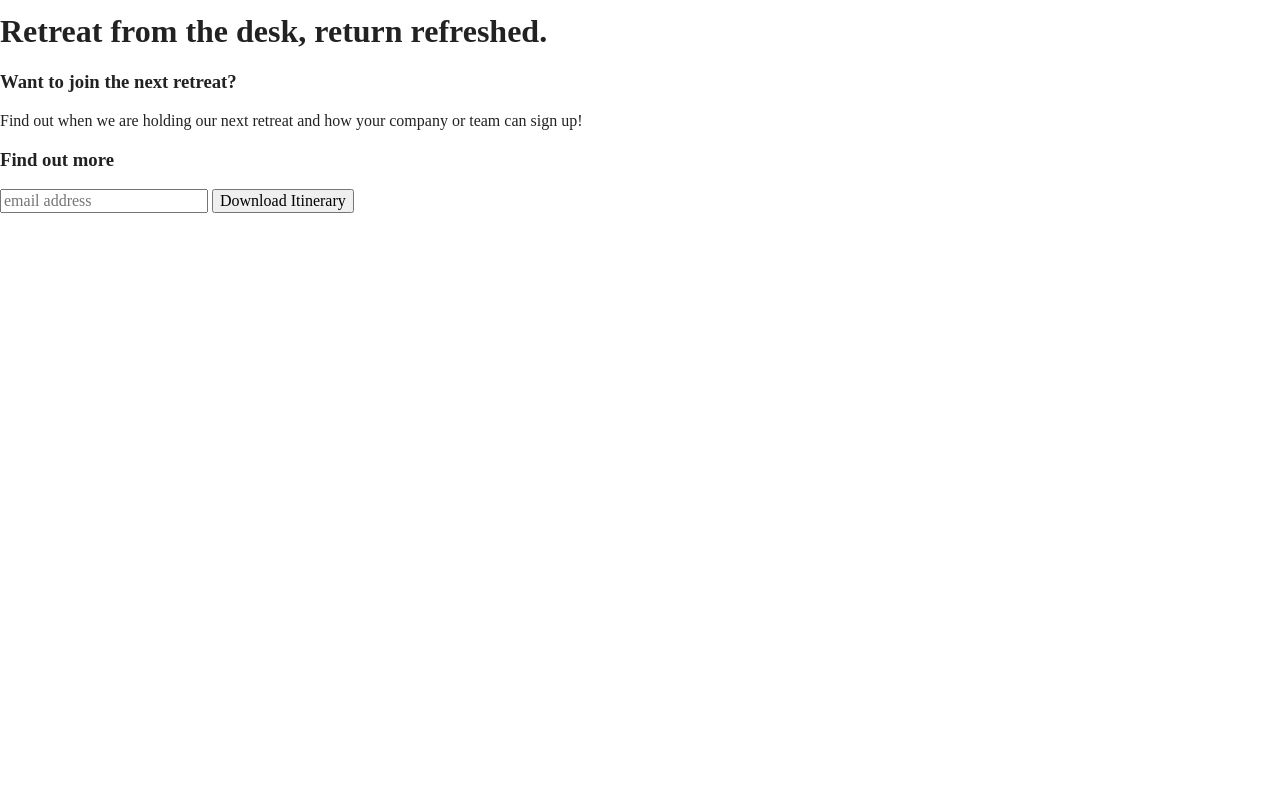
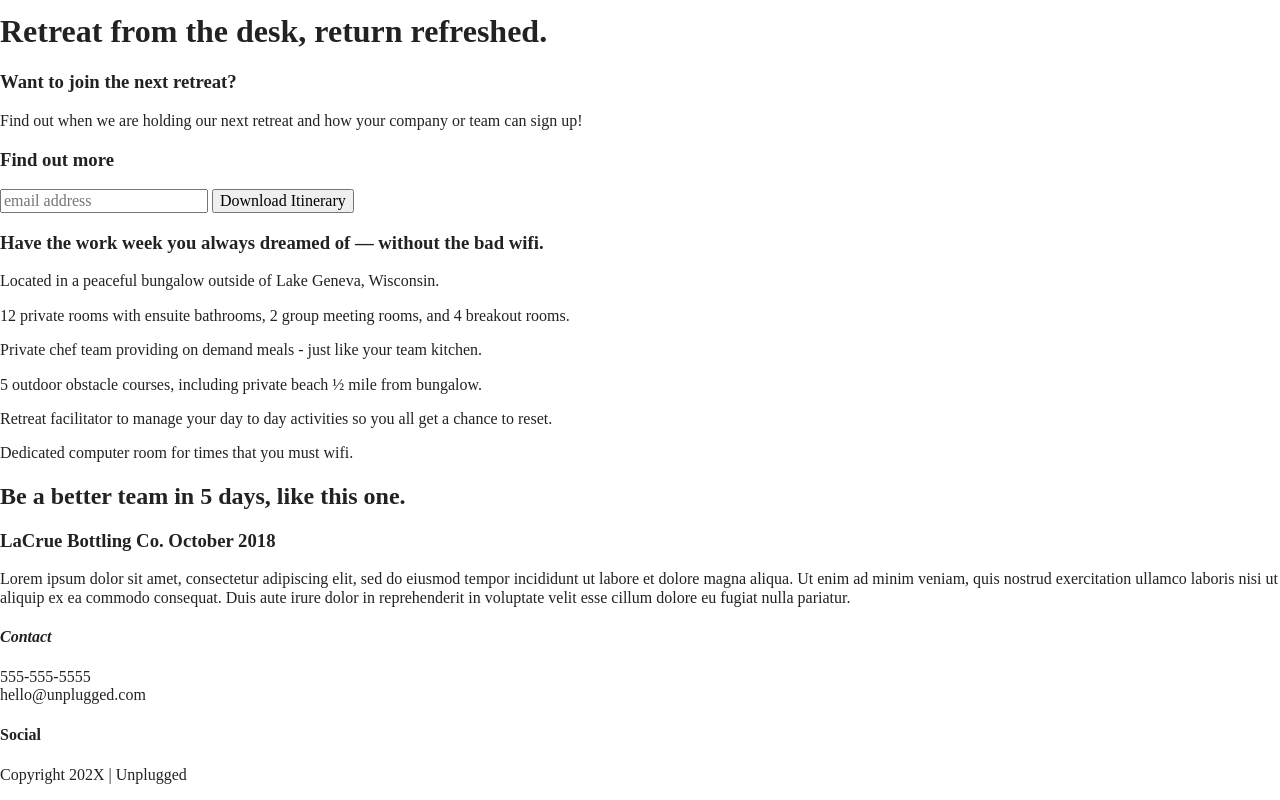
Before and after one commit to k-kenney/unplugged-retreat, a website built with Parcel: page index.html in a window 1280 px wide. Shown: the part 501-1301 px from the top of the page. Before the commit the page ends 800 px from the top, so only its background shows below. Built offline with nearby package versions, Linux system fonts and the light colour scheme.

Commit message:
completed content for homepage?

```diff
--- a/index.html
+++ b/index.html
@@ -30,17 +30,14 @@
       <figure>
         <a href="#"><img src="img/unpluggedlogo.png" alt="unplugged logo"></a>
       </figure>
-      <div class="header-divider"></div>
+      <div class="header-divider">
+      </div>
       <nav>
         <ul>
           <li><a href="faq/index.html" target="_blank" rel="noopener">FAQ</a></li>
           <li><a href="about/index.html" target="_blank" rel="noopener">About</a></li>
         </ul>
       </nav>
-
-    </div>
-  </header>
-    <main>
       <section class="hero-area">
         <a href="#"><img src="img/unplugged-retreat.jpg" alt="unplugged logo"></a>
         <div class="content-wrapper">
@@ -58,12 +55,70 @@
           <input type="button" value="Download Itinerary">
         </div>
       </aside>
+    </div>
+  </header>
+  <main>
+    <div>
+      <h3>
+        Have the work week you always dreamed of — without the bad wifi.
+      </h3>
+      <section class="features">
+        <div class="content-wrapper">
+          <article>
+            <p class="fontawesome-icon"></p>
+            <p class="features-item-description">Located in a peaceful bungalow outside of Lake Geneva, Wisconsin.</p>
+          </article>
+          <article class="features-items">
+            <p class="fontawesome-icon"></p>
+            <p class="features-item-description">12 private rooms with ensuite bathrooms, 2 group meeting rooms, and 4 breakout rooms.</p>
+          </article>
+          <article class="features-items">
+            <p class="fontawesome-icon"></p>
+            <p class="features-item-description">Private chef team providing on demand meals - just like your team kitchen.</p>
+          </article>
+          <article class="features-items">
+            <p class="fontawesome-icon"></p>
+            <p class="features-item-description">5 outdoor obstacle courses, including private beach ½ mile from bungalow.</p>
+          </article>
+          <article class="features-items">
+            <p class="fontawesome-icon"></p>
+            <p class="features-item-description">Retreat facilitator to manage your day to day activities so you all get a chance to reset.</p>
+          </article>
+          <article class="features-items">
+            <p class="fontawesome-icon"></p>
+            <p class="features-item-description">Dedicated computer room for times that you must wifi.</p>
+          </article>
+        </div>
+      </section>
+    </div>
+    <section class="reviews">
+      <div class="content-wrapper">
+        <h2>Be a better team in 5 days, like this one.</h2>
+        <div class="reviews-example">
+          <h3>LaCrue Bottling Co.
+            October 2018
+          </h3>
+          <p>
+            Lorem ipsum dolor sit amet, consectetur adipiscing elit, sed do eiusmod tempor incididunt ut labore et
+            dolore magna aliqua. Ut enim ad minim veniam, quis nostrud exercitation ullamco laboris nisi ut aliquip ex
+            ea commodo consequat. Duis aute irure dolor in reprehenderit in voluptate velit esse cillum dolore eu fugiat
+            nulla pariatur.
+          </p>
+        </div>
+      </div>
+    </section>
+    <div></div>
   </main> <!-- main wrapper -->
   <footer>
-      <div>
-        <div>
-          <div>
-            <div>
+    <div class="content-wrapper">
+      <div class="footer-content">
+        <h4><em>Contact</em></h4>
+        <p>555-555-5555 <br>
+          hello@unplugged.com
+          </p>
+        <div class="social">
+          <h4>Social</h4>
+          <div class="social-links">
             <p><a href="https://www.facebook.com/yoursite" target="_blank" rel="noopener"></a></p>
             <p><a href="https://www.facebook.com/yoursite" target="_blank" rel="noopener"></a></p>
             <p><a href="https://www.facebook.com/yoursite" target="_blank" rel="noopener"></a></p>
@@ -71,15 +126,12 @@
             <!-- other social links here -->
           </div>
         </div>
+        <p>Copyright 202X | Unplugged</p>
       </div> <!-- footer content ends -->
     </div> <!--footer content-wrapper ends-->
+  </footer>
 
-      <div>
-        <div>
-          <address>
-          </address>
-        </div>
-      </div>
+
 
 
     <script src="js/vendor/modernizr-3.11.2.min.js"></script>
```
Lines whose indentation alone changed are shown as unchanged.
